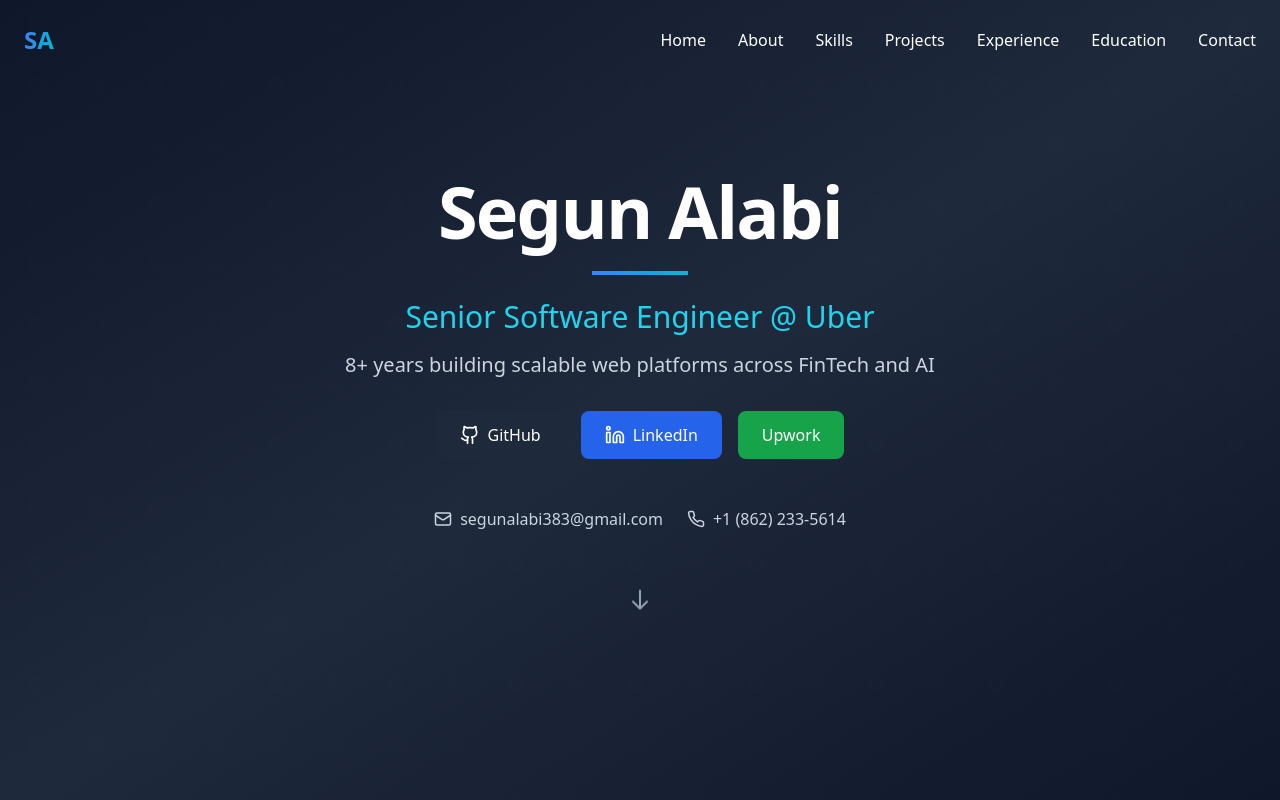
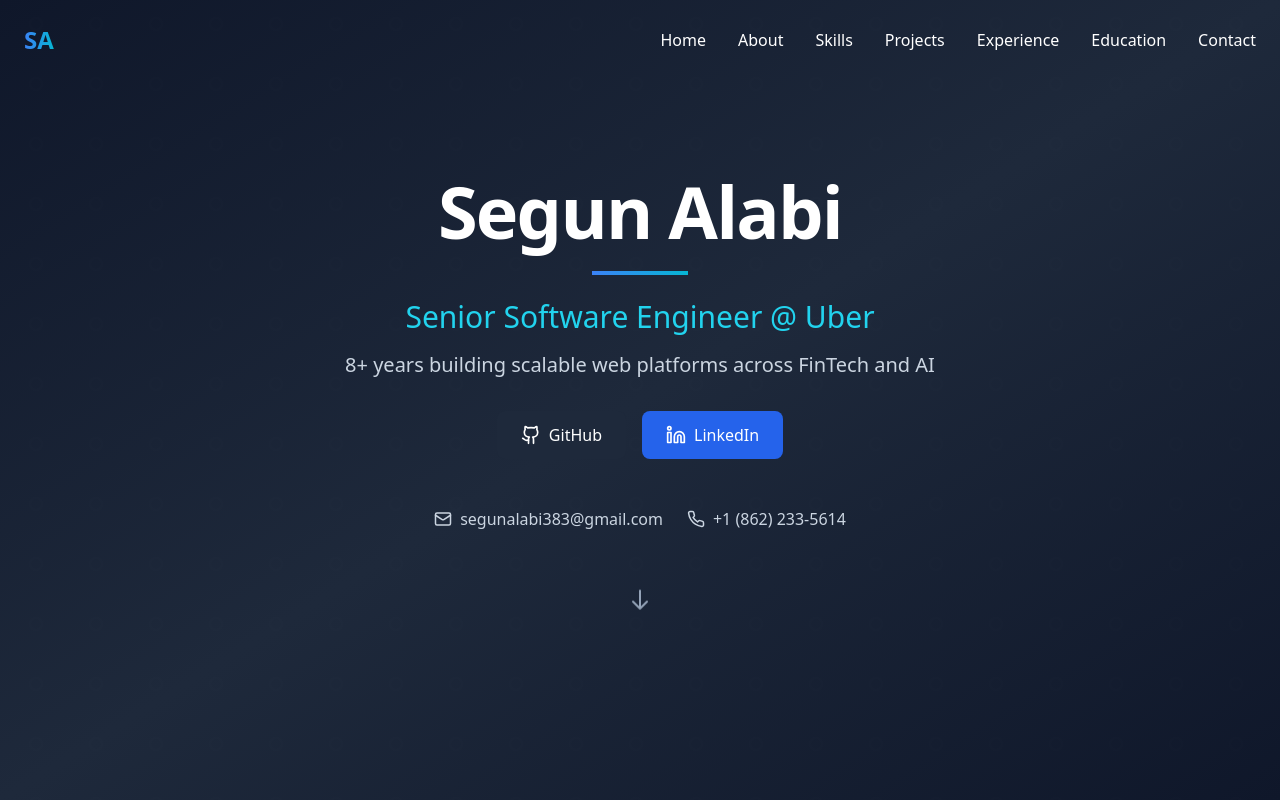
Before and after one commit to segunalabi383/portfolio-segun, a React (Vite) app: page / in a window 1280 px wide. Shown: the top 800 px of the page. Built offline with nearby package versions, Linux system fonts and the light colour scheme.

Commit message:
Update Hero.tsx

```diff
--- a/src/components/Hero.tsx
+++ b/src/components/Hero.tsx
@@ -39,14 +39,6 @@ export default function Hero() {
               <Linkedin size={20} />
               LinkedIn
             </a>
-            <a
-              href="https://www.upwork.com/freelancers/~01e2622ffa59e49740"
-              target="_blank"
-              rel="noopener noreferrer"
-              className="flex items-center gap-2 px-6 py-3 bg-green-600 hover:bg-green-700 text-white rounded-lg transition-all duration-300 hover:scale-105 hover:shadow-lg hover:shadow-green-500/20"
-            >
-              Upwork
-            </a>
           </div>
 
           <div className="flex flex-wrap justify-center gap-6 text-slate-300 animate-fade-in-up animation-delay-400">
```
